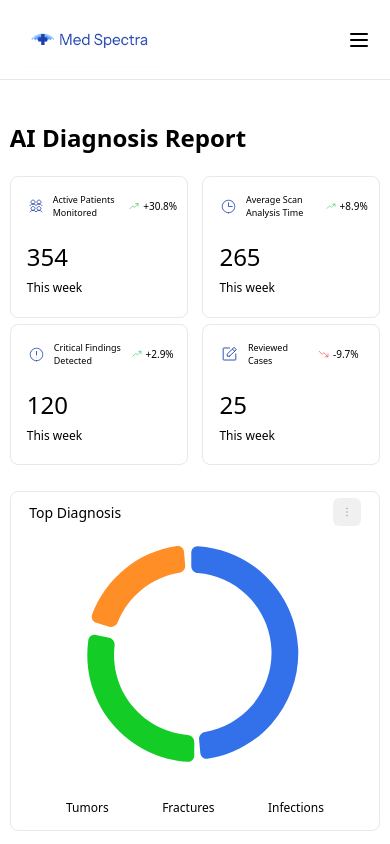
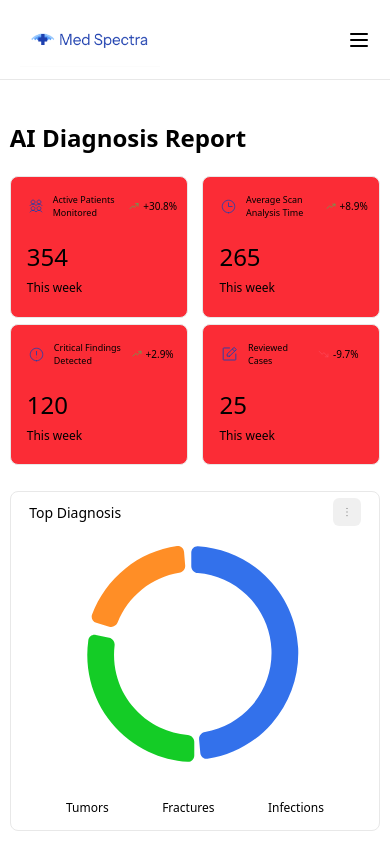
Before and after one commit to Maobugichi/medspecter, a React (Vite) app: page /medspecter/analytics/1 in a window 390 px wide. Shown: the top 844 px of the page. Built offline with nearby package versions, Linux system fonts and the light colour scheme.

Commit message:
change breakpoint xs ://

```diff
--- a/src/components/OverviewBlocks.jsx
+++ b/src/components/OverviewBlocks.jsx
@@ -1,6 +1,6 @@
 const OverviewBlocks = ({src,text,arrSrc,percentage,amount,width}) => {
     return(
-        <div className={`${width} xl:h-[100%] lg:h-[70%] h-[48%] p-2  border xs:bg-amber-300 border-[#E8E8E8] border-solid  grid place-items-center rounded-lg`}>
+        <div className={`${width} xl:h-[100%] lg:h-[70%] h-[48%] p-2  border xs:bg-red-500 border-[#E8E8E8] border-solid  grid place-items-center rounded-lg`}>
             <div className="flex lg:w-[90%] w-[90%] mx-auto text-[12px] justify-between xl:mt-5">
                 <div className="flex items-center gap-2 h-5  ">
                   <img className="w-[25%]" src={src} alt="" />
--- a/src/index.css
+++ b/src/index.css
@@ -1,7 +1,7 @@
 @import "tailwindcss";
 
 @theme {
-    --breakpoint-xs: 30rem
+    --breakpoint-xs: 300px
 }
 
 @custom-variant limitedSize ((min-width: 1440px));
```
